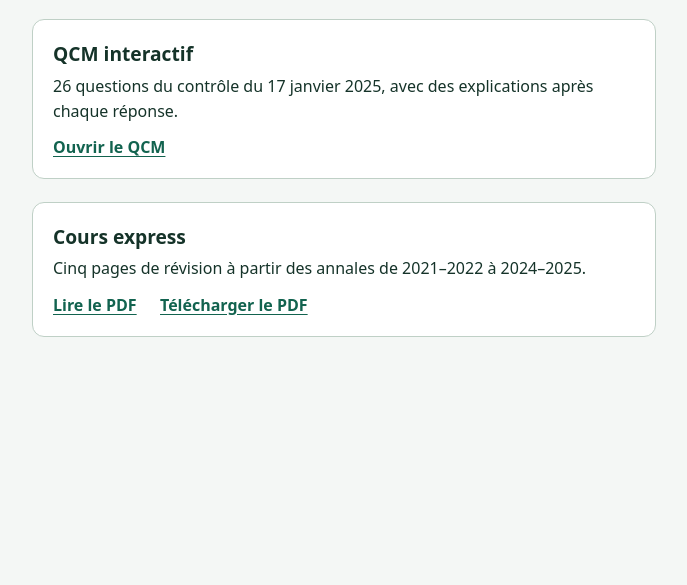
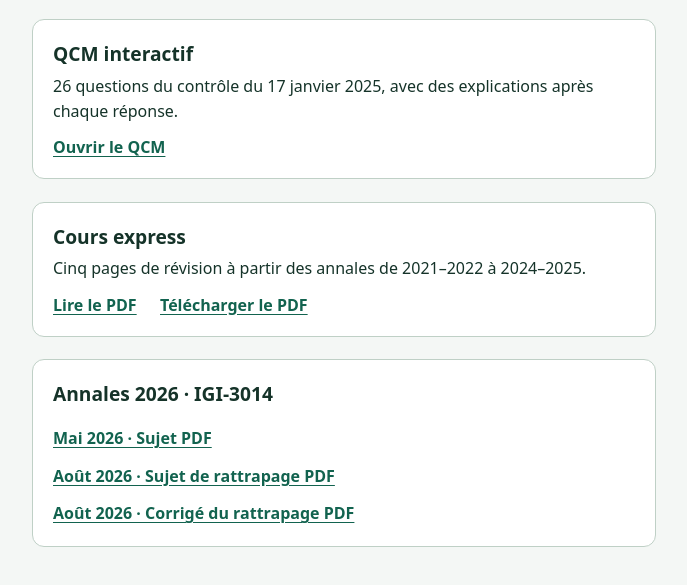
Before and after one commit to theodtl/revision-bdd, a plain HTML site: page index.html in a window 1280 px wide. Shown: the part 239-824 px from the top of the page, without its empty margins (296-983 px from the left). Before the commit the page ends 800 px from the top, so only its background shows below. Drawn offline with Linux system fonts and the light colour scheme.

Commit message:
Ajouter les annales IGI-3014 de 2026

```diff
--- a/index.html
+++ b/index.html
@@ -27,5 +27,11 @@
     <a href="cours-express-bdd.pdf">Lire le PDF</a>
     <a href="cours-express-bdd.pdf" download>Télécharger le PDF</a>
   </section>
+  <section>
+    <h2>Annales 2026 · IGI-3014</h2>
+    <p><a href="sujet-mai-2026.pdf">Mai 2026 · Sujet PDF</a></p>
+    <p><a href="sujet-aout-2026-rattrapage.pdf">Août 2026 · Sujet de rattrapage PDF</a></p>
+    <p><a href="corrige-aout-2026-rattrapage.pdf">Août 2026 · Corrigé du rattrapage PDF</a></p>
+  </section>
 </main>
 </html>
```
Also changed, not shown: 3 other files.
